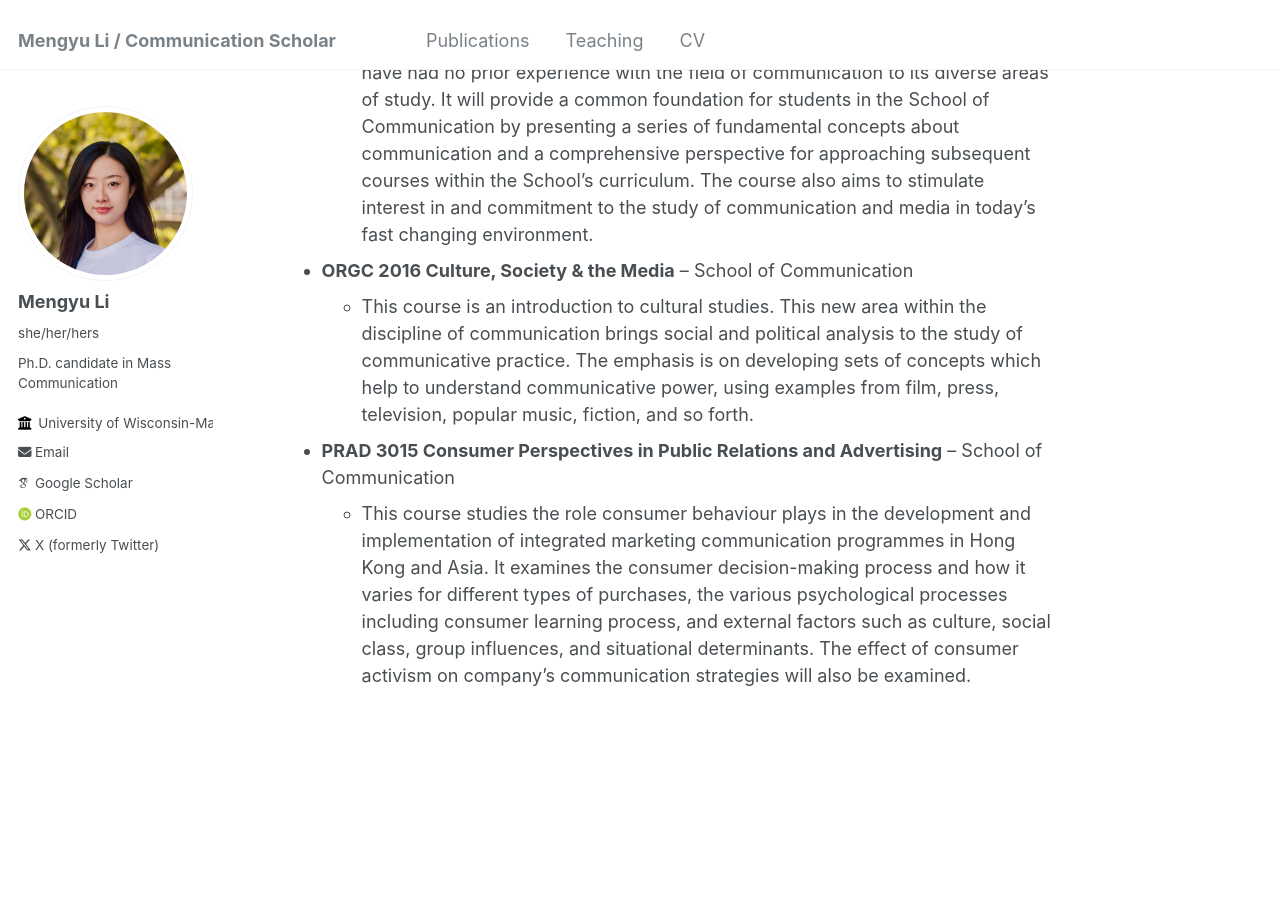
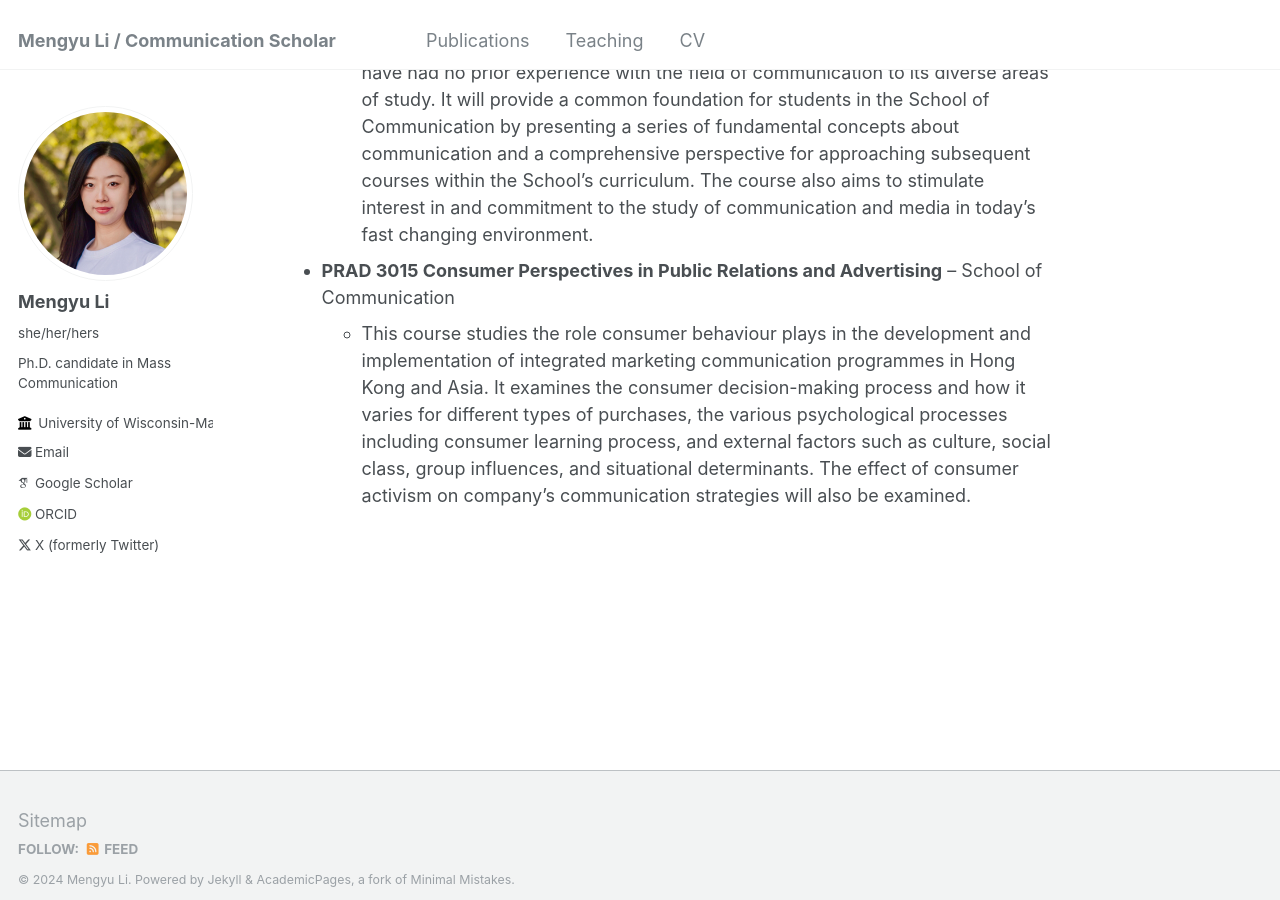
Before and after one commit to im-mengyuli/im-mengyuli.github.io, a Jekyll site: the page built from _pages/teaching.md, in a window 1280 px wide and 900 px high, scrolled down 1401 px. Built offline with Jekyll 4.4.1, drawn with Linux system fonts in a browser that asks for light colours; some web fonts are replaced.

Commit message:
Update teaching.md

```diff
--- a/_pages/teaching.md
+++ b/_pages/teaching.md
@@ -16,7 +16,5 @@ I teach undergraduate and graduate level courses at both UWM and HKBU in areas s
 ## Hong Kong Baptist University
 - **COMM1015 Introduction to Media and Communication** – School of Communication
     - This is a core course for all undergraduate students of the School of Communication. This course provides an overview of principles and contexts of communication and media studies. The scope of the introductory course is not only limited to mediated communication behaviors but media phenomena in the contexts of advertising, public relations, organizational communication, journalism, and film. The purpose of this course is to introduce students who have had no prior experience with the field of communication to its diverse areas of study. It will provide a common foundation for students in the School of Communication by presenting a series of fundamental concepts about communication and a comprehensive perspective for approaching subsequent courses within the School’s curriculum. The course also aims to stimulate interest in and commitment to the study of communication and media in today’s fast changing environment.
-- **ORGC 2016 Culture, Society & the Media** – School of Communication
-    - This course is an introduction to cultural studies. This new area within the discipline of communication brings social and political analysis to the study of communicative practice. The emphasis is on developing sets of concepts which help to understand communicative power, using examples from film, press, television, popular music, fiction, and so forth.
 - **PRAD 3015 Consumer Perspectives in Public Relations and Advertising** – School of Communication
     - This course studies the role consumer behaviour plays in the development and implementation of integrated marketing communication programmes in Hong Kong and Asia. It examines the consumer decision-making process and how it varies for different types of purchases, the various psychological processes including consumer learning process, and external factors such as culture, social class, group influences, and situational determinants. The effect of consumer activism on company's communication strategies will also be examined.
```
